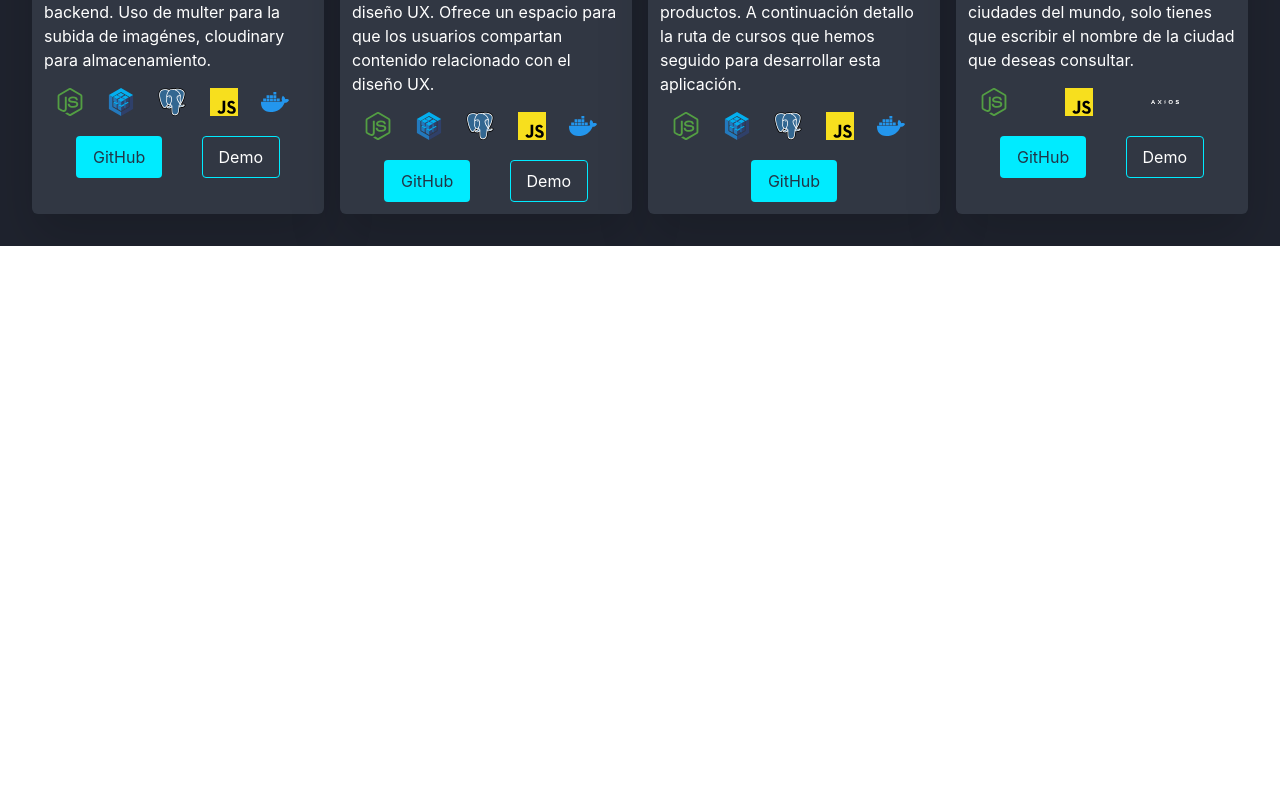
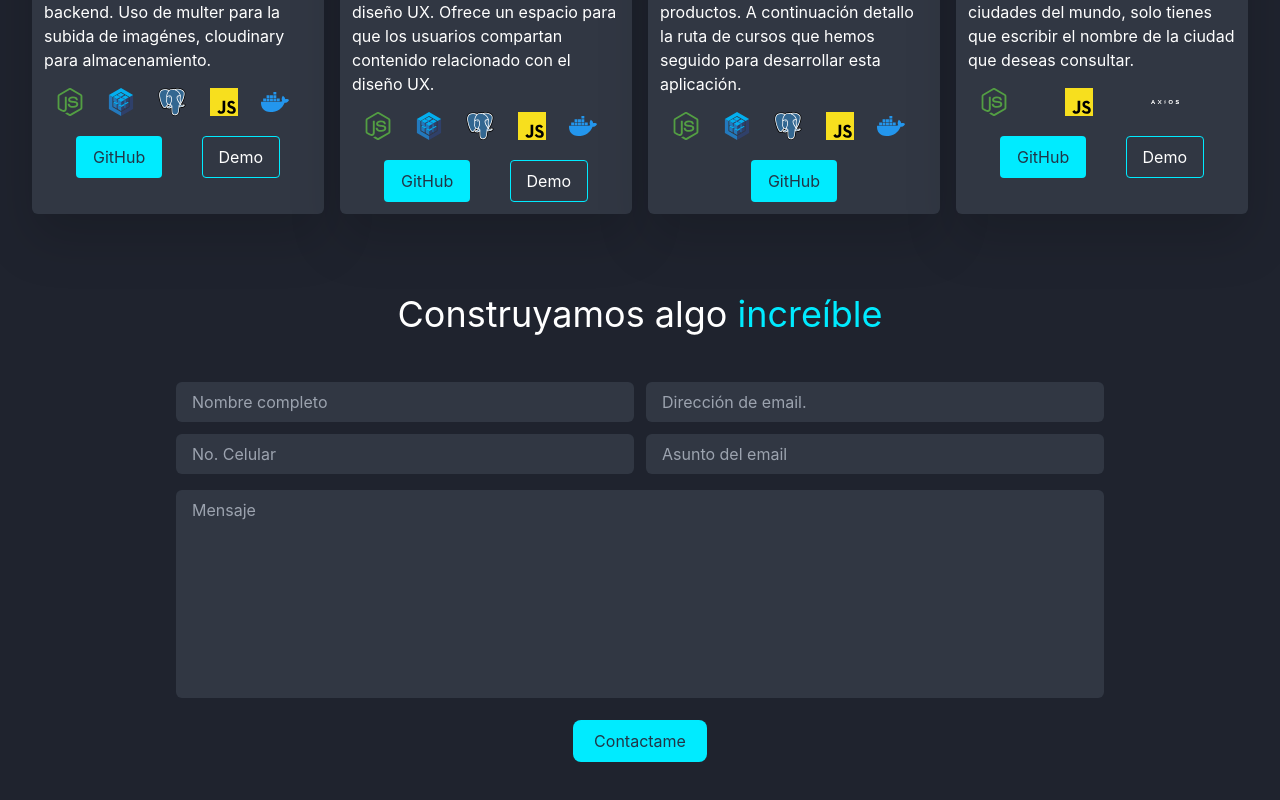
Before and after one commit to wil-ixcoy/portafolio, a Vue app: page / in a window 1280 px wide. Shown: the part 1782-2582 px from the top of the page. Before the commit the page ends 2028 px from the top, so only its background shows below. Built offline with nearby package versions, Linux system fonts and the light colour scheme.

Commit message:
diseño del componente de formulario

```diff
--- a/src/App.vue
+++ b/src/App.vue
@@ -2,12 +2,14 @@
 import Header from './components/header.vue'
 import About from './components/about.vue'
 import Projects from "./components/projects.vue"
+import Form from "./components/form.vue"
 </script>
 
 <template>
 <Header />
 <About />
 <Projects />
+<Form />
 </template>
 
 <style scoped>
--- /dev/null
+++ b/src/components/form.vue
@@ -0,0 +1,36 @@
+<template>
+  <h1 class="text-4xl mt-20 mb-12 text-colorwhite">Construyamos algo <span class="text-primary">increíble</span></h1>
+  <form action="" method="post" class="px-36">
+    <section class="grid grid-cols-2 gap-3 my-4">
+      <input
+        class="bg-secundary rounded-md px-4 py-2 focus:outline-none focus:ring-2 focus:ring-primary"
+        placeholder="Nombre completo"
+        type="text"
+      />
+      <input
+        class="bg-secundary rounded-md px-4 py-2 focus:outline-none focus:ring-2 focus:ring-primary"
+        placeholder="Dirección de email."
+        type="text"
+      />
+      <input
+        class="bg-secundary rounded-md px-4 py-2 focus:outline-none focus:ring-2 focus:ring-primary"
+        placeholder="No. Celular"
+        type="text"
+      />
+      <input
+        class="bg-secundary rounded-md px-4 py-2 focus:outline-none focus:ring-2 focus:ring-primary"
+        placeholder="Asunto del email"
+        type="text"
+      />
+    </section>
+    <section>
+      <textarea
+        class="bg-secundary rounded-md px-4 py-2 focus:outline-none focus:ring-2 focus:ring-primary w-full h-52 resize-none"
+        placeholder="Mensaje"
+      ></textarea>
+    </section>
+          <button class="rounded-lg border-black py-2 px-5 my-4 bg-primary">
+        Contactame
+      </button>
+  </form>
+</template>
```
